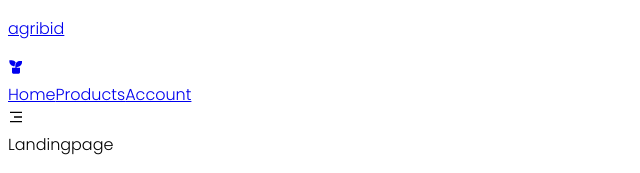
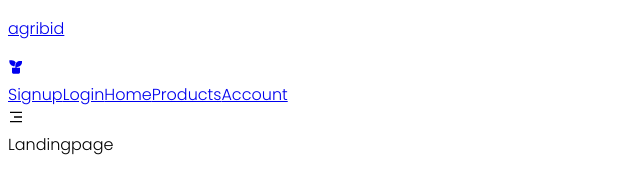
Before and after one commit to kennedybabu/bidder, a React (Create React App) app: page / in a window 1280 px wide. Shown: the top 173 px of the page, without its empty margins (0-640 px from the left). Built offline with nearby package versions, Linux system fonts and the light colour scheme; a web font is replaced by a local one.

Commit message:
add login and sign up links

```diff
--- a/src/components/Navbar.jsx
+++ b/src/components/Navbar.jsx
@@ -22,9 +22,12 @@ const Navbar = () => {
 
       {/* links */}
       <div className='hidden md:flex z-20'>
+      <NavLink to='/signup' style={({ isActive }) => isActive ? activeStyle : undefined} className='mx-2 underline underline-offset-4'>Signup</NavLink>
+      <NavLink to='/login' style={({ isActive }) => isActive ? activeStyle : undefined} className='mx-2 underline underline-offset-4'>Login</NavLink>
           <NavLink to='/' style={({ isActive }) => isActive ? activeStyle : undefined} className='mx-2 underline underline-offset-4'>Home</NavLink>
           <NavLink to='/products-list' style={({ isActive }) => isActive ? activeStyle : undefined} className='mx-2 underline-offset-4'>Products</NavLink>
           <NavLink  style={({ isActive }) => isActive ? activeStyle : undefined} className='mx-2 underline-offset-4'>Account</NavLink>
+
       </div>
 
 
```
